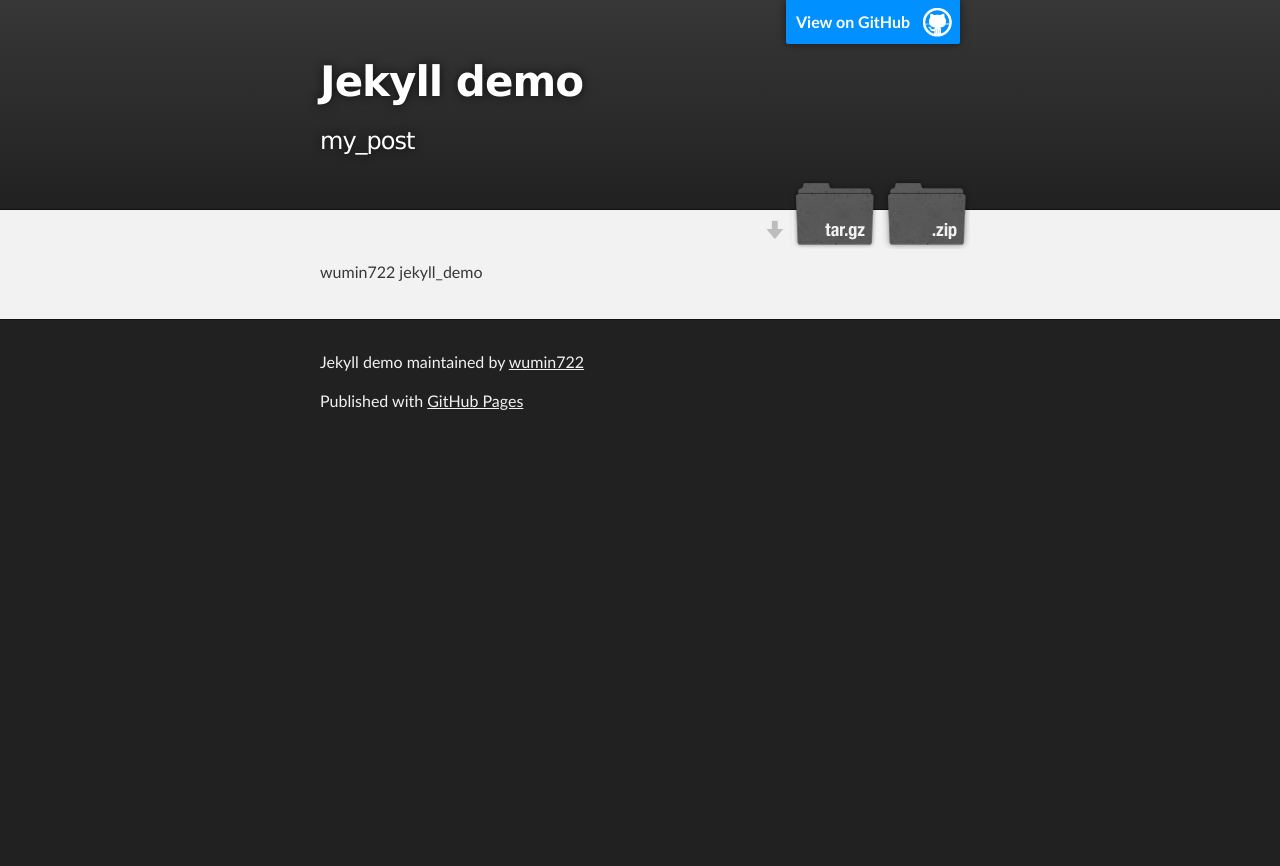
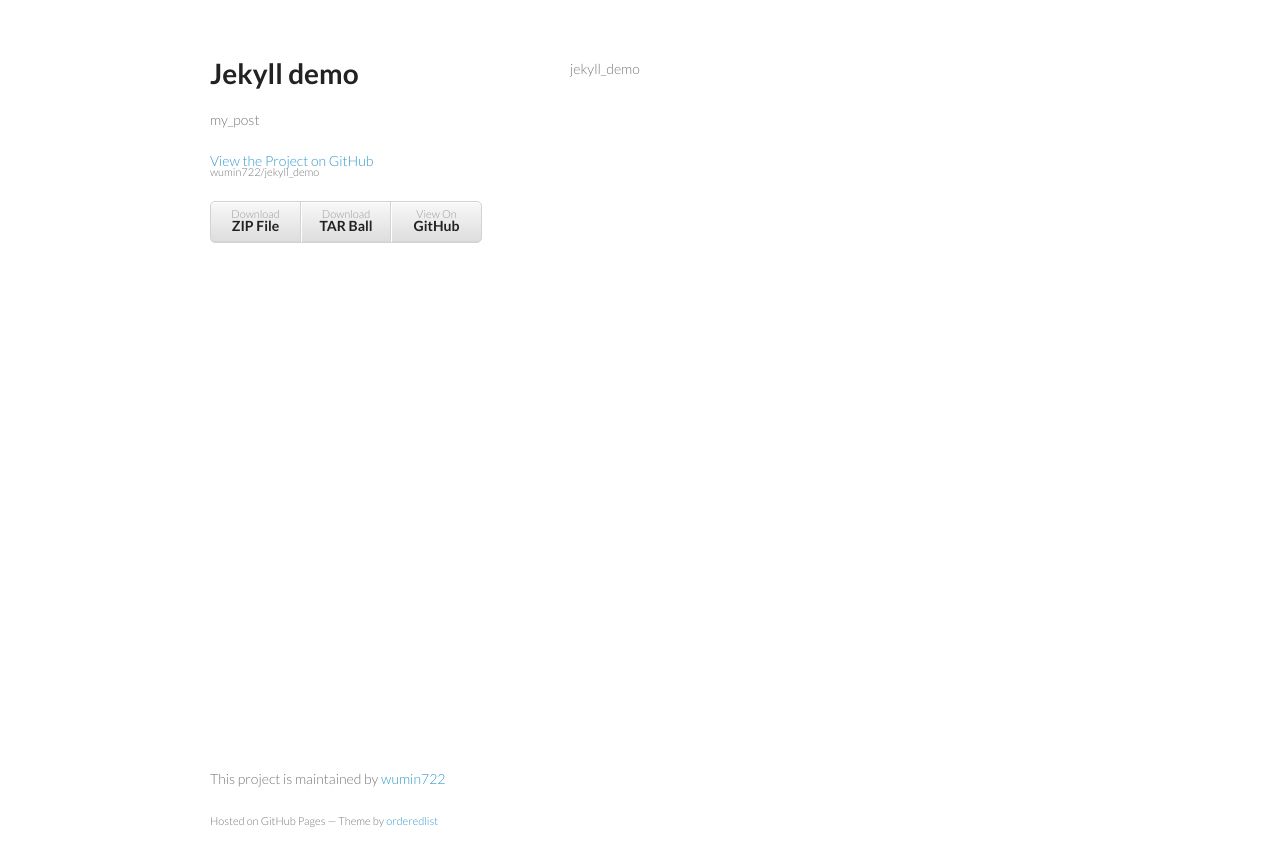
Before and after one commit to wumin722/jekyll_demo, a Jekyll site: the page index.html, which Jekyll copies as it is, in a window 1280 px wide. Shown: the top 866 px of the page. Built offline with Jekyll 4.4.1, drawn with Linux system fonts in a browser that asks for light colours; Markdown is read by kramdown in place of the engine named in the settings.

Commit message:
Create gh-pages branch via GitHub

```diff
--- a/index.html
+++ b/index.html
@@ -1,49 +1,41 @@
-<!DOCTYPE html>
+<!doctype html>
 <html>
+  <head>
+    <meta charset="utf-8">
+    <meta http-equiv="X-UA-Compatible" content="chrome=1">
+    <title>Jekyll demo by wumin722</title>
 
-  <head>
-    <meta charset='utf-8' />
-    <meta http-equiv="X-UA-Compatible" content="chrome=1" />
-    <meta name="description" content="Jekyll demo : my_post" />
+    <link rel="stylesheet" href="stylesheets/styles.css">
+    <link rel="stylesheet" href="stylesheets/pygment_trac.css">
+    <meta name="viewport" content="width=device-width, initial-scale=1, user-scalable=no">
+    <!--[if lt IE 9]>
+    <script src="//html5shiv.googlecode.com/svn/trunk/html5.js"></script>
+    <![endif]-->
+  </head>
+  <body>
+    <div class="wrapper">
+      <header>
+        <h1>Jekyll demo</h1>
+        <p>my_post</p>
 
-    <link rel="stylesheet" type="text/css" media="screen" href="stylesheets/stylesheet.css">
+        <p class="view"><a href="https://github.com/wumin722/jekyll_demo">View the Project on GitHub <small>wumin722/jekyll_demo</small></a></p>
 
-    <title>Jekyll demo</title>
-  </head>
 
-  <body>
-
-    <!-- HEADER -->
-    <div id="header_wrap" class="outer">
-        <header class="inner">
-          <a id="forkme_banner" href="https://github.com/wumin722/jekyll_demo">View on GitHub</a>
-
-          <h1 id="project_title">Jekyll demo</h1>
-          <h2 id="project_tagline">my_post</h2>
-
-            <section id="downloads">
-              <a class="zip_download_link" href="https://github.com/wumin722/jekyll_demo/zipball/master">Download this project as a .zip file</a>
-              <a class="tar_download_link" href="https://github.com/wumin722/jekyll_demo/tarball/master">Download this project as a tar.gz file</a>
-            </section>
-        </header>
-    </div>
-
-    <!-- MAIN CONTENT -->
-    <div id="main_content_wrap" class="outer">
-      <section id="main_content" class="inner">
-        <p>wumin722 jekyll_demo</p>
+        <ul>
+          <li><a href="https://github.com/wumin722/jekyll_demo/zipball/master">Download <strong>ZIP File</strong></a></li>
+          <li><a href="https://github.com/wumin722/jekyll_demo/tarball/master">Download <strong>TAR Ball</strong></a></li>
+          <li><a href="https://github.com/wumin722/jekyll_demo">View On <strong>GitHub</strong></a></li>
+        </ul>
+      </header>
+      <section>
+        <p>jekyll_demo</p>
       </section>
-    </div>
-
-    <!-- FOOTER  -->
-    <div id="footer_wrap" class="outer">
-      <footer class="inner">
-        <p class="copyright">Jekyll demo maintained by <a href="https://github.com/wumin722">wumin722</a></p>
-        <p>Published with <a href="http://pages.github.com">GitHub Pages</a></p>
+      <footer>
+        <p>This project is maintained by <a href="https://github.com/wumin722">wumin722</a></p>
+        <p><small>Hosted on GitHub Pages &mdash; Theme by <a href="https://github.com/orderedlist">orderedlist</a></small></p>
       </footer>
     </div>
-
-
+    <script src="javascripts/scale.fix.js"></script>
 
   </body>
 </html>
--- /dev/null
+++ b/javascripts/scale.fix.js
@@ -0,0 +1,17 @@
+var metas = document.getElementsByTagName('meta');
+var i;
+if (navigator.userAgent.match(/iPhone/i)) {
+  for (i=0; i<metas.length; i++) {
+    if (metas[i].name == "viewport") {
+      metas[i].content = "width=device-width, minimum-scale=1.0, maximum-scale=1.0";
+    }
+  }
+  document.addEventListener("gesturestart", gestureStart, false);
+}
+function gestureStart() {
+  for (i=0; i<metas.length; i++) {
+    if (metas[i].name == "viewport") {
+      metas[i].content = "width=device-width, minimum-scale=0.25, maximum-scale=1.6";
+    }
+  }
+}
--- a/params.json
+++ b/params.json
@@ -1 +1 @@
-{"name":"Jekyll demo","tagline":"my_post","body":"我的日志","google":"","note":"Don't delete this file! It's used internally to help with page regeneration."}
+{"name":"Jekyll demo","tagline":"my_post","body":"jekyll_demo","google":"","note":"Don't delete this file! It's used internally to help with page regeneration."}
--- a/stylesheets/pygment_trac.css
+++ b/stylesheets/pygment_trac.css
@@ -1,65 +1,64 @@
-.highlight .hll { background-color: #ffffcc }
-.highlight  { background: #f0f3f3; }
-.highlight .c { color: #0099FF; font-style: italic } /* Comment */
-.highlight .err { color: #AA0000; background-color: #FFAAAA } /* Error */
-.highlight .k { color: #006699; font-weight: bold } /* Keyword */
-.highlight .o { color: #555555 } /* Operator */
-.highlight .cm { color: #0099FF; font-style: italic } /* Comment.Multiline */
-.highlight .cp { color: #009999 } /* Comment.Preproc */
-.highlight .c1 { color: #0099FF; font-style: italic } /* Comment.Single */
-.highlight .cs { color: #0099FF; font-weight: bold; font-style: italic } /* Comment.Special */
-.highlight .gd { background-color: #FFCCCC; border: 1px solid #CC0000 } /* Generic.Deleted */
+.highlight  { background: #ffffff; }
+.highlight .c { color: #999988; font-style: italic } /* Comment */
+.highlight .err { color: #a61717; background-color: #e3d2d2 } /* Error */
+.highlight .k { font-weight: bold } /* Keyword */
+.highlight .o { font-weight: bold } /* Operator */
+.highlight .cm { color: #999988; font-style: italic } /* Comment.Multiline */
+.highlight .cp { color: #999999; font-weight: bold } /* Comment.Preproc */
+.highlight .c1 { color: #999988; font-style: italic } /* Comment.Single */
+.highlight .cs { color: #999999; font-weight: bold; font-style: italic } /* Comment.Special */
+.highlight .gd { color: #000000; background-color: #ffdddd } /* Generic.Deleted */
+.highlight .gd .x { color: #000000; background-color: #ffaaaa } /* Generic.Deleted.Specific */
 .highlight .ge { font-style: italic } /* Generic.Emph */
-.highlight .gr { color: #FF0000 } /* Generic.Error */
-.highlight .gh { color: #003300; font-weight: bold } /* Generic.Heading */
-.highlight .gi { background-color: #CCFFCC; border: 1px solid #00CC00 } /* Generic.Inserted */
-.highlight .go { color: #AAAAAA } /* Generic.Output */
-.highlight .gp { color: #000099; font-weight: bold } /* Generic.Prompt */
+.highlight .gr { color: #aa0000 } /* Generic.Error */
+.highlight .gh { color: #999999 } /* Generic.Heading */
+.highlight .gi { color: #000000; background-color: #ddffdd } /* Generic.Inserted */
+.highlight .gi .x { color: #000000; background-color: #aaffaa } /* Generic.Inserted.Specific */
+.highlight .go { color: #888888 } /* Generic.Output */
+.highlight .gp { color: #555555 } /* Generic.Prompt */
 .highlight .gs { font-weight: bold } /* Generic.Strong */
-.highlight .gu { color: #003300; font-weight: bold } /* Generic.Subheading */
-.highlight .gt { color: #99CC66 } /* Generic.Traceback */
-.highlight .kc { color: #006699; font-weight: bold } /* Keyword.Constant */
-.highlight .kd { color: #006699; font-weight: bold } /* Keyword.Declaration */
-.highlight .kn { color: #006699; font-weight: bold } /* Keyword.Namespace */
-.highlight .kp { color: #006699 } /* Keyword.Pseudo */
-.highlight .kr { color: #006699; font-weight: bold } /* Keyword.Reserved */
-.highlight .kt { color: #007788; font-weight: bold } /* Keyword.Type */
-.highlight .m { color: #FF6600 } /* Literal.Number */
-.highlight .s { color: #CC3300 } /* Literal.String */
-.highlight .na { color: #330099 } /* Name.Attribute */
-.highlight .nb { color: #336666 } /* Name.Builtin */
-.highlight .nc { color: #00AA88; font-weight: bold } /* Name.Class */
-.highlight .no { color: #336600 } /* Name.Constant */
-.highlight .nd { color: #9999FF } /* Name.Decorator */
-.highlight .ni { color: #999999; font-weight: bold } /* Name.Entity */
-.highlight .ne { color: #CC0000; font-weight: bold } /* Name.Exception */
-.highlight .nf { color: #CC00FF } /* Name.Function */
-.highlight .nl { color: #9999FF } /* Name.Label */
-.highlight .nn { color: #00CCFF; font-weight: bold } /* Name.Namespace */
-.highlight .nt { color: #330099; font-weight: bold } /* Name.Tag */
-.highlight .nv { color: #003333 } /* Name.Variable */
-.highlight .ow { color: #000000; font-weight: bold } /* Operator.Word */
+.highlight .gu { color: #800080; font-weight: bold; } /* Generic.Subheading */
+.highlight .gt { color: #aa0000 } /* Generic.Traceback */
+.highlight .kc { font-weight: bold } /* Keyword.Constant */
+.highlight .kd { font-weight: bold } /* Keyword.Declaration */
+.highlight .kn { font-weight: bold } /* Keyword.Namespace */
+.highlight .kp { font-weight: bold } /* Keyword.Pseudo */
+.highlight .kr { font-weight: bold } /* Keyword.Reserved */
+.highlight .kt { color: #445588; font-weight: bold } /* Keyword.Type */
+.highlight .m { color: #009999 } /* Literal.Number */
+.highlight .s { color: #d14 } /* Literal.String */
+.highlight .na { color: #008080 } /* Name.Attribute */
+.highlight .nb { color: #0086B3 } /* Name.Builtin */
+.highlight .nc { color: #445588; font-weight: bold } /* Name.Class */
+.highlight .no { color: #008080 } /* Name.Constant */
+.highlight .ni { color: #800080 } /* Name.Entity */
+.highlight .ne { color: #990000; font-weight: bold } /* Name.Exception */
+.highlight .nf { color: #990000; font-weight: bold } /* Name.Function */
+.highlight .nn { color: #555555 } /* Name.Namespace */
+.highlight .nt { color: #000080 } /* Name.Tag */
+.highlight .nv { color: #008080 } /* Name.Variable */
+.highlight .ow { font-weight: bold } /* Operator.Word */
 .highlight .w { color: #bbbbbb } /* Text.Whitespace */
-.highlight .mf { color: #FF6600 } /* Literal.Number.Float */
-.highlight .mh { color: #FF6600 } /* Literal.Number.Hex */
-.highlight .mi { color: #FF6600 } /* Literal.Number.Integer */
-.highlight .mo { color: #FF6600 } /* Literal.Number.Oct */
-.highlight .sb { color: #CC3300 } /* Literal.String.Backtick */
-.highlight .sc { color: #CC3300 } /* Literal.String.Char */
-.highlight .sd { color: #CC3300; font-style: italic } /* Literal.String.Doc */
-.highlight .s2 { color: #CC3300 } /* Literal.String.Double */
-.highlight .se { color: #CC3300; font-weight: bold } /* Literal.String.Escape */
-.highlight .sh { color: #CC3300 } /* Literal.String.Heredoc */
-.highlight .si { color: #AA0000 } /* Literal.String.Interpol */
-.highlight .sx { color: #CC3300 } /* Literal.String.Other */
-.highlight .sr { color: #33AAAA } /* Literal.String.Regex */
-.highlight .s1 { color: #CC3300 } /* Literal.String.Single */
-.highlight .ss { color: #FFCC33 } /* Literal.String.Symbol */
-.highlight .bp { color: #336666 } /* Name.Builtin.Pseudo */
-.highlight .vc { color: #003333 } /* Name.Variable.Class */
-.highlight .vg { color: #003333 } /* Name.Variable.Global */
-.highlight .vi { color: #003333 } /* Name.Variable.Instance */
-.highlight .il { color: #FF6600 } /* Literal.Number.Integer.Long */
+.highlight .mf { color: #009999 } /* Literal.Number.Float */
+.highlight .mh { color: #009999 } /* Literal.Number.Hex */
+.highlight .mi { color: #009999 } /* Literal.Number.Integer */
+.highlight .mo { color: #009999 } /* Literal.Number.Oct */
+.highlight .sb { color: #d14 } /* Literal.String.Backtick */
+.highlight .sc { color: #d14 } /* Literal.String.Char */
+.highlight .sd { color: #d14 } /* Literal.String.Doc */
+.highlight .s2 { color: #d14 } /* Literal.String.Double */
+.highlight .se { color: #d14 } /* Literal.String.Escape */
+.highlight .sh { color: #d14 } /* Literal.String.Heredoc */
+.highlight .si { color: #d14 } /* Literal.String.Interpol */
+.highlight .sx { color: #d14 } /* Literal.String.Other */
+.highlight .sr { color: #009926 } /* Literal.String.Regex */
+.highlight .s1 { color: #d14 } /* Literal.String.Single */
+.highlight .ss { color: #990073 } /* Literal.String.Symbol */
+.highlight .bp { color: #999999 } /* Name.Builtin.Pseudo */
+.highlight .vc { color: #008080 } /* Name.Variable.Class */
+.highlight .vg { color: #008080 } /* Name.Variable.Global */
+.highlight .vi { color: #008080 } /* Name.Variable.Instance */
+.highlight .il { color: #009999 } /* Literal.Number.Integer.Long */
 
 .type-csharp .highlight .k { color: #0000FF }
 .type-csharp .highlight .kt { color: #0000FF }
--- /dev/null
+++ b/stylesheets/styles.css
@@ -0,0 +1,255 @@
+@import url(https://fonts.googleapis.com/css?family=Lato:300italic,700italic,300,700);
+
+body {
+  padding:50px;
+  font:14px/1.5 Lato, "Helvetica Neue", Helvetica, Arial, sans-serif;
+  color:#777;
+  font-weight:300;
+}
+
+h1, h2, h3, h4, h5, h6 {
+  color:#222;
+  margin:0 0 20px;
+}
+
+p, ul, ol, table, pre, dl {
+  margin:0 0 20px;
+}
+
+h1, h2, h3 {
+  line-height:1.1;
+}
+
+h1 {
+  font-size:28px;
+}
+
+h2 {
+  color:#393939;
+}
+
+h3, h4, h5, h6 {
+  color:#494949;
+}
+
+a {
+  color:#39c;
+  font-weight:400;
+  text-decoration:none;
+}
+
+a small {
+  font-size:11px;
+  color:#777;
+  margin-top:-0.6em;
+  display:block;
+}
+
+.wrapper {
+  width:860px;
+  margin:0 auto;
+}
+
+blockquote {
+  border-left:1px solid #e5e5e5;
+  margin:0;
+  padding:0 0 0 20px;
+  font-style:italic;
+}
+
+code, pre {
+  font-family:Monaco, Bitstream Vera Sans Mono, Lucida Console, Terminal;
+  color:#333;
+  font-size:12px;
+}
+
+pre {
+  padding:8px 15px;
+  background: #f8f8f8;
+  border-radius:5px;
+  border:1px solid #e5e5e5;
+  overflow-x: auto;
+}
+
+table {
+  width:100%;
+  border-collapse:collapse;
+}
+
+th, td {
+  text-align:left;
+  padding:5px 10px;
+  border-bottom:1px solid #e5e5e5;
+}
+
+dt {
+  color:#444;
+  font-weight:700;
+}
+
+th {
+  color:#444;
+}
+
+img {
+  max-width:100%;
+}
+
+header {
+  width:270px;
+  float:left;
+  position:fixed;
+}
+
+header ul {
+  list-style:none;
+  height:40px;
+
+  padding:0;
+
+  background: #eee;
+  background: -moz-linear-gradient(top, #f8f8f8 0%, #dddddd 100%);
+  background: -webkit-gradient(linear, left top, left bottom, color-stop(0%,#f8f8f8), color-stop(100%,#dddddd));
+  background: -webkit-linear-gradient(top, #f8f8f8 0%,#dddddd 100%);
+  background: -o-linear-gradient(top, #f8f8f8 0%,#dddddd 100%);
+  background: -ms-linear-gradient(top, #f8f8f8 0%,#dddddd 100%);
+  background: linear-gradient(top, #f8f8f8 0%,#dddddd 100%);
+
+  border-radius:5px;
+  border:1px solid #d2d2d2;
+  box-shadow:inset #fff 0 1px 0, inset rgba(0,0,0,0.03) 0 -1px 0;
+  width:270px;
+}
+
+header li {
+  width:89px;
+  float:left;
+  border-right:1px solid #d2d2d2;
+  height:40px;
+}
+
+header ul a {
+  line-height:1;
+  font-size:11px;
+  color:#999;
+  display:block;
+  text-align:center;
+  padding-top:6px;
+  height:40px;
+}
+
+strong {
+  color:#222;
+  font-weight:700;
+}
+
+header ul li + li {
+  width:88px;
+  border-left:1px solid #fff;
+}
+
+header ul li + li + li {
+  border-right:none;
+  width:89px;
+}
+
+header ul a strong {
+  font-size:14px;
+  display:block;
+  color:#222;
+}
+
+section {
+  width:500px;
+  float:right;
+  padding-bottom:50px;
+}
+
+small {
+  font-size:11px;
+}
+
+hr {
+  border:0;
+  background:#e5e5e5;
+  height:1px;
+  margin:0 0 20px;
+}
+
+footer {
+  width:270px;
+  float:left;
+  position:fixed;
+  bottom:50px;
+}
+
+@media print, screen and (max-width: 960px) {
+
+  div.wrapper {
+    width:auto;
+    margin:0;
+  }
+
+  header, section, footer {
+    float:none;
+    position:static;
+    width:auto;
+  }
+
+  header {
+    padding-right:320px;
+  }
+
+  section {
+    border:1px solid #e5e5e5;
+    border-width:1px 0;
+    padding:20px 0;
+    margin:0 0 20px;
+  }
+
+  header a small {
+    display:inline;
+  }
+
+  header ul {
+    position:absolute;
+    right:50px;
+    top:52px;
+  }
+}
+
+@media print, screen and (max-width: 720px) {
+  body {
+    word-wrap:break-word;
+  }
+
+  header {
+    padding:0;
+  }
+
+  header ul, header p.view {
+    position:static;
+  }
+
+  pre, code {
+    word-wrap:normal;
+  }
+}
+
+@media print, screen and (max-width: 480px) {
+  body {
+    padding:15px;
+  }
+
+  header ul {
+    display:none;
+  }
+}
+
+@media print {
+  body {
+    padding:0.4in;
+    font-size:12pt;
+    color:#444;
+  }
+}
```
